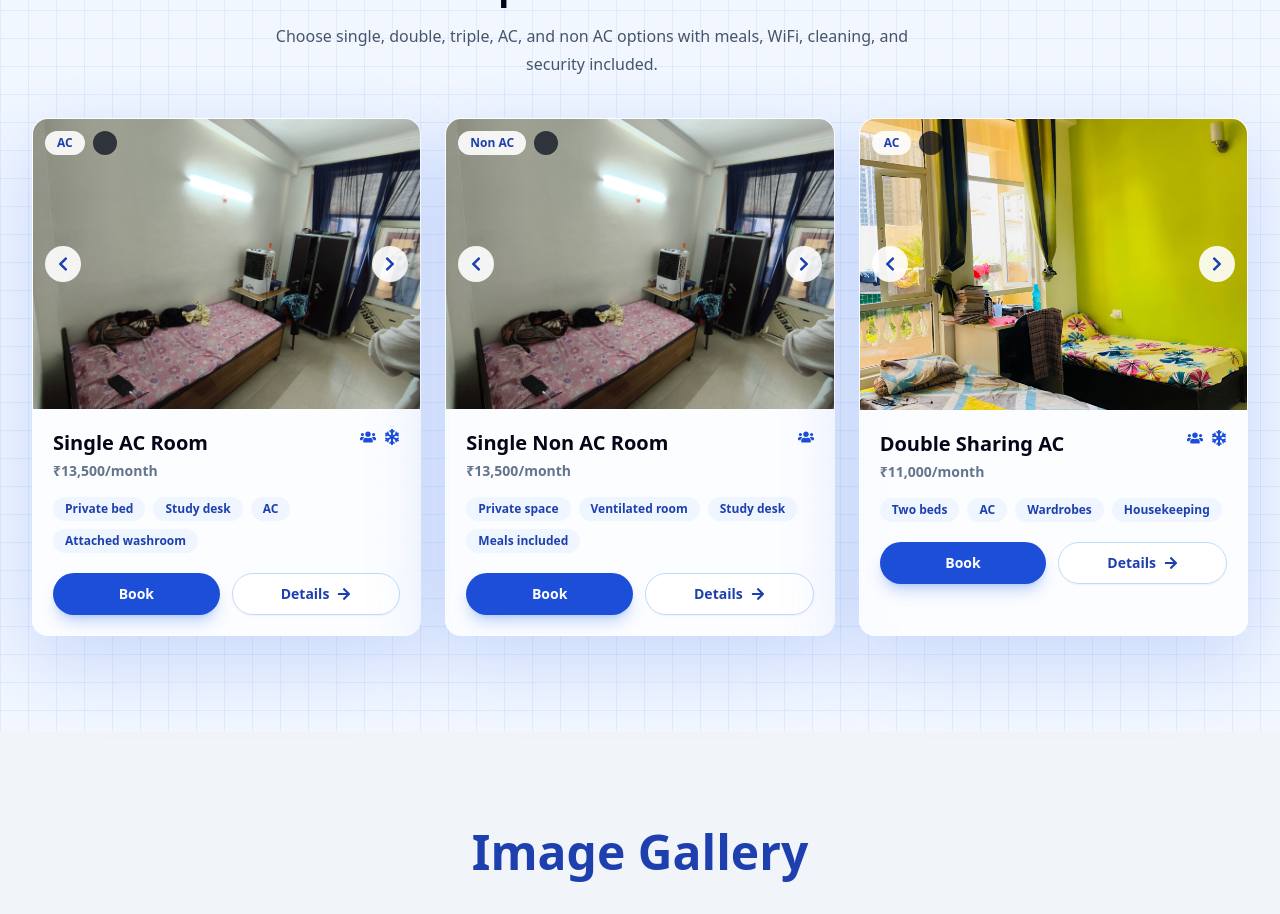
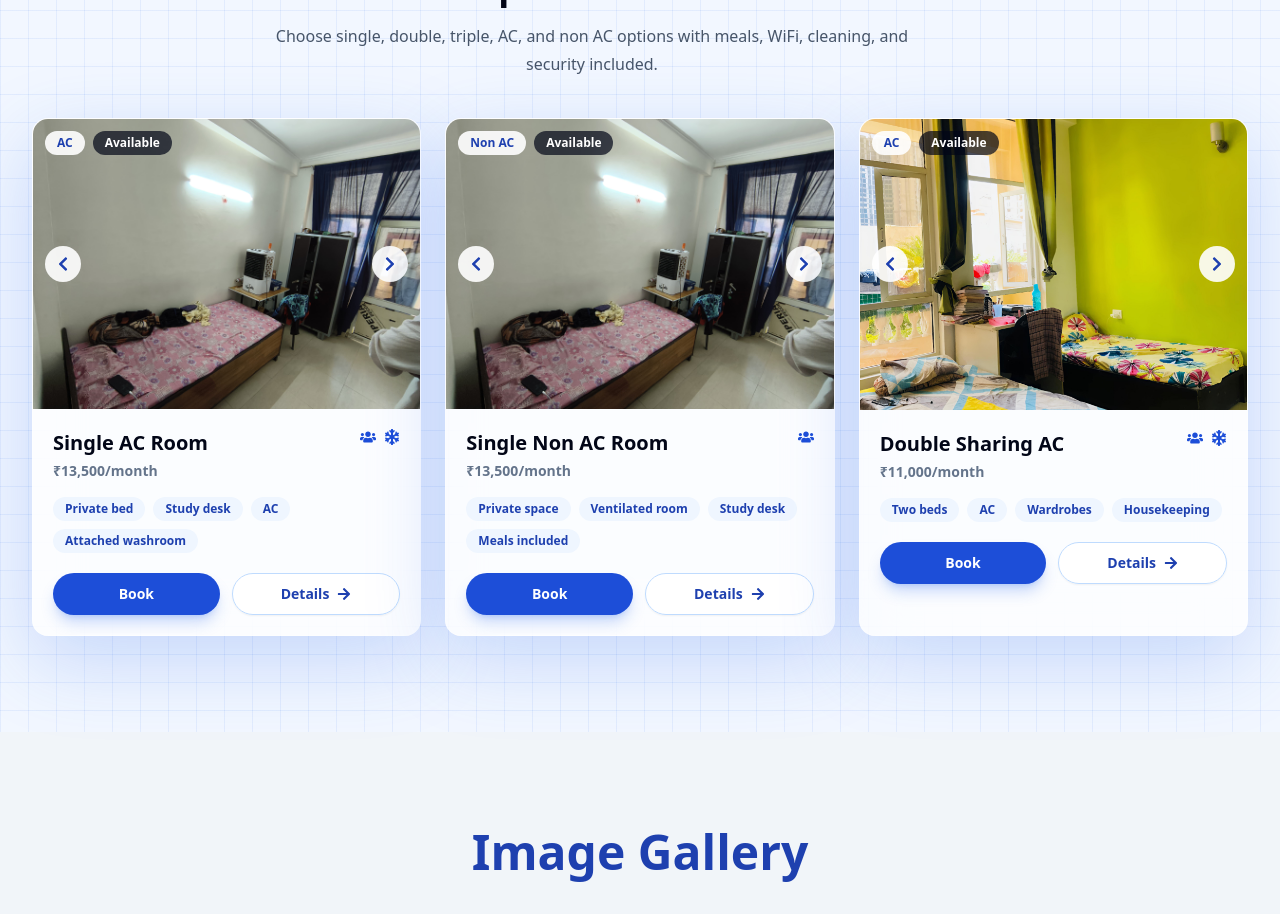
Before and after one commit to sumit2829/Shri_PG, a Next.js app: page / in a window 1280 px wide. Shown: the part 1460-2374 px from the top of the page. Built offline with nearby package versions, Linux system fonts and the light colour scheme.

Commit message:
Fix available property

```diff
--- a/src/app/rooms/[slug]/page.tsx
+++ b/src/app/rooms/[slug]/page.tsx
@@ -39,7 +39,7 @@ export default async function RoomDetailPage({ params }: { params: Promise<{ slu
             <p className="eyebrow">{room.ac ? "AC Room" : "Non AC Room"}</p>
             <h1 className="mt-3 text-4xl font-black text-slate-950 dark:text-white">{room.title}</h1>
             <p className="mt-4 text-3xl font-black text-primary-600 dark:text-blue-300">₹{room.price.toLocaleString("en-IN")}/month</p>
-            <p className="mt-2 font-bold text-emerald-600">{room.available}</p>
+            <p className="mt-2 font-bold text-emerald-600">Available</p>
             <div className="mt-6 grid gap-3">
               {room.features.map((feature) => (
                 <span key={feature} className="flex items-center gap-3 text-sm font-semibold text-slate-700 dark:text-slate-200">
--- a/src/data/siteData.ts
+++ b/src/data/siteData.ts
@@ -44,6 +44,7 @@ export const rooms = [
     type: "Single",
     ac: true,
     price: 13500,
+    available: "Available",
     images: ["/single-room.jpg", "/gallery/bed2.jpg"],
     features: ["Private bed", "Study desk", "AC", "Attached washroom", "Meals included"]
   },
@@ -53,6 +54,7 @@ export const rooms = [
     type: "Single",
     ac: false,
     price: 13500,
+    available: "Available",
     images: ["/single-room.jpg", "/gallery/study-area7.jpg"],
     features: ["Private space", "Ventilated room", "Study desk", "Meals included", "WiFi"]
   },
@@ -62,6 +64,7 @@ export const rooms = [
     type: "Double",
     ac: true,
     price: 11000,
+    available: "Available",
     images: ["/Double%20Seater.jpg", "/gallery/bed2.jpg"],
     features: ["Two beds", "AC", "Wardrobes", "Housekeeping", "Power backup"]
   },
@@ -71,6 +74,7 @@ export const rooms = [
     type: "Double",
     ac: false,
     price: 11000,
+    available: "Available",
     images: ["/Double%20Seater.jpg", "/gallery/study-area8.jpg"],
     features: ["Two beds", "Natural light", "Common balcony", "WiFi", "Meals included"]
   },
@@ -80,6 +84,7 @@ export const rooms = [
     type: "Triple",
     ac: true,
     price: 9000,
+    available: "Available",
     images: ["/triple-room.jpg", "/gallery/bed2.jpg"],
     features: ["Three beds", "AC", "Lockers", "Study area", "CCTV coverage"]
   },
@@ -89,6 +94,7 @@ export const rooms = [
     type: "Triple",
     ac: false,
     price: 9000,
+    available: "Available",
     images: ["/triple-room.jpg", "/gallery/study-area7.jpg"],
     features: ["Budget friendly", "Three beds", "Lockers", "Daily cleaning", "Meals included"]
   }
```
